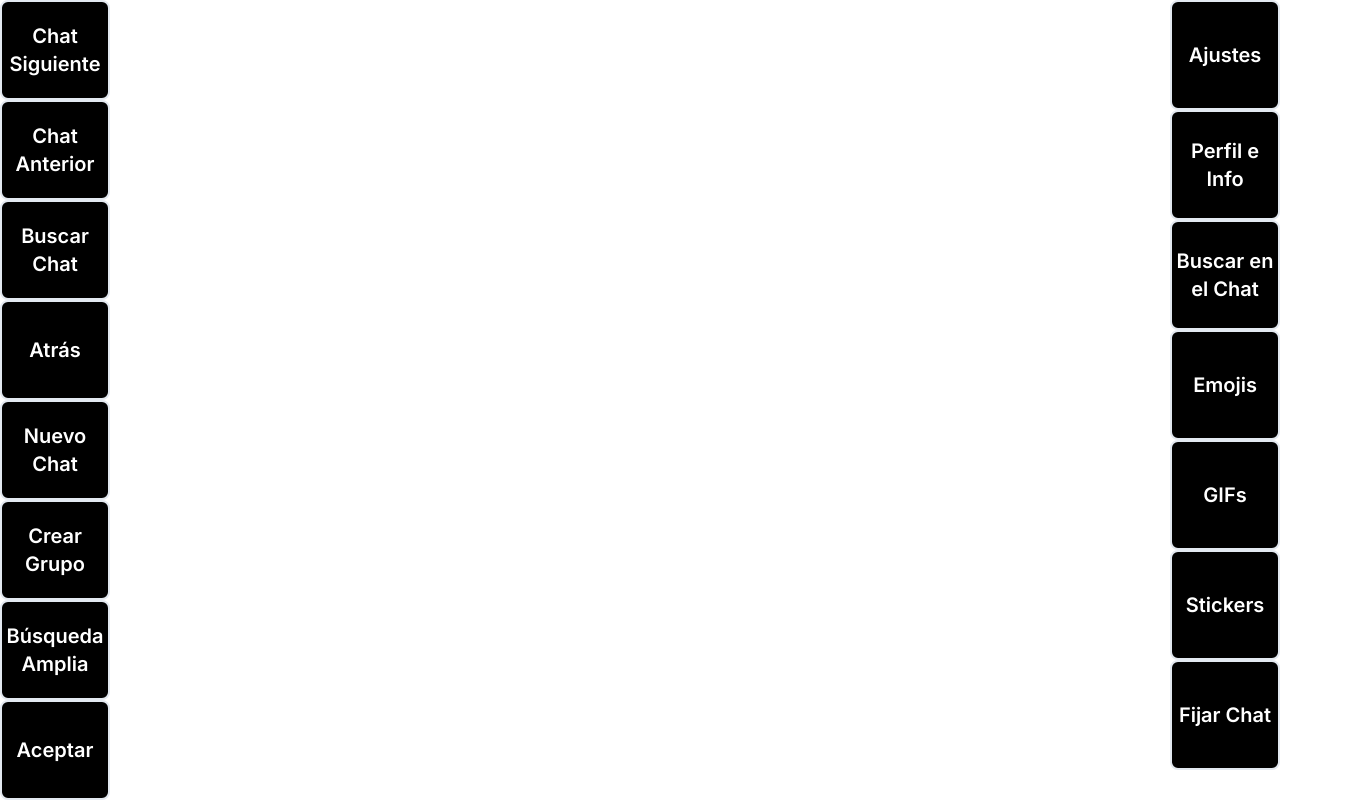
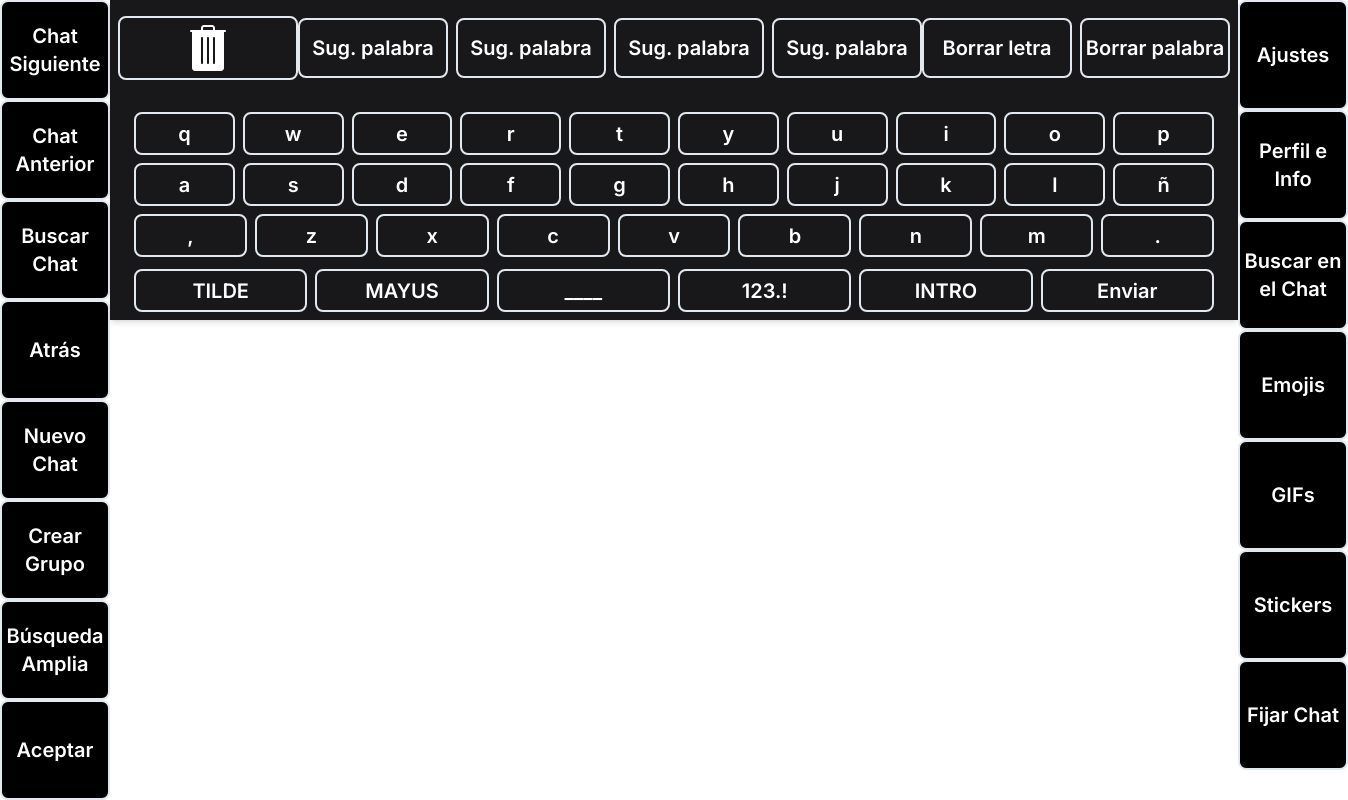
Before and after one commit to camilarojasfritz/neufitech, a Next.js app: page /whatsapp in a window 1280 px wide. Shown: the whole page, 1348 px wide, since content can reach past the window. Built offline with nearby package versions, Linux system fonts and the light colour scheme.

Commit message:
first iteration on global keyboard

```diff
--- a/global.d.ts
+++ b/global.d.ts
@@ -1,5 +1,6 @@
 interface Window {
   electronAPI: {
+    sendLetter: (keyPress: string) => void;
     sendKey: (keyPress: string) => void;
     speak: (text: string) => void;
     sendKeyCombination: (keys: array) => void;
--- a/main/preload.js
+++ b/main/preload.js
@@ -1,7 +1,6 @@
 const { contextBridge, ipcRenderer } = require("electron/renderer");
 
 contextBridge.exposeInMainWorld("electronAPI", {
-
   on: (channel, callback) => {
     ipcRenderer.on(channel, callback);
   },
@@ -10,4 +9,5 @@ contextBridge.exposeInMainWorld("electronAPI", {
   },
   sendKeyCombination: (keys) => ipcRenderer.send("send-key-combination", keys),
   sendKey: (key) => ipcRenderer.send("send-key", key),
+  sendLetter: (key) => ipcRenderer.send("send-letter", key),
 });
--- a/src/components/ButtonAnimation.tsx
+++ b/src/components/ButtonAnimation.tsx
@@ -73,7 +73,7 @@ const ButtonAnimation = ({
           }
         } else if (keyPress) {
           if (window.electronAPI) {
-            window.electronAPI.sendKey(keyPress);
+            window.electronAPI.sendLetter(keyPress);
           } else {
             console.log("No se puede usar keySender");
           }
--- a/src/components/Webview.tsx
+++ b/src/components/Webview.tsx
@@ -8,7 +8,7 @@ interface WebviewProps {
 const Webview: React.FC<WebviewProps> = ({ url }) => {
   return (
     <webview
-      className="h-[100%] w-[100%]"
+      className="h-[60%] w-[100%]"
       src={url}
       useragent="Mozilla/5.0 (Windows NT 10.0; WOW64) AppleWebKit/537.36 (KHTML, like Gecko) Chrome/126.0.6478.234 Safari/537.36"
     ></webview>
--- a/src/components/Whatsapp.tsx
+++ b/src/components/Whatsapp.tsx
@@ -1,10 +1,11 @@
 import React from "react";
 import Webview from "./Webview";
 import ButtonAnimation from "./ButtonAnimation";
+import TecladoGlobal from "./teclado/TecladoGlobal";
 
 const Whatsapp = () => {
   return (
-    <div className="h-[100vh] flex flex-row">
+    <div className="h-[100vh] w-screen flex flex-row">
       <div className="h-[100vh] flex flex-col">
         <ButtonAnimation
           propClass="w-[110px] h-[110px] bg-black"
@@ -48,7 +49,10 @@ const Whatsapp = () => {
         />
       </div>
 
-      <Webview url="https://web.whatsapp.com" />
+      <div className="h-[100vh] w-[100%]">
+        <Webview url="https://web.whatsapp.com" />
+        <TecladoGlobal />
+      </div>
 
       <div className="h-[100vh] flex flex-col">
         <ButtonAnimation
--- /dev/null
+++ b/src/components/teclado/TecladoGlobal.tsx
@@ -0,0 +1,220 @@
+"use client";
+import React, { useState, useEffect, useRef } from "react";
+import ButtonAnimation from "../ButtonAnimation";
+import trash from "../../../public/eliminar.svg";
+
+const TecladoGlobal = () => {
+  const KeyboardLayout = [
+    ["q", "w", "e", "r", "t", "y", "u", "i", "o", "p"],
+    ["a", "s", "d", "f", "g", "h", "j", "k", "l", "ñ"],
+    [",", "z", "x", "c", "v", "b", "n", "m", "."],
+  ];
+
+  const SymbolsLayoutPage1 = [
+    ["1", "2", "3", "4", "5", "6", "7", "8", "9", "0"],
+    ["@", "#", "$", "&", "_", "-", "(", ")", "=", "%"],
+    ["'", '"', "*", ":", ";", "/", "!", "?", "+"],
+  ];
+
+  const SymbolsLayoutPage2 = [
+    ["£", "€", "¥", "¢", "©", "®", "±", "÷", "¿"],
+    ["[", "]", "{", "}", "<", ">", "~", "^", "¡"],
+    ["`", "|", "\\", "×", "¬", "§", "¶", "•"],
+  ];
+
+  const tildeMap = {
+    a: "á",
+    e: "é",
+    i: "í",
+    o: "ó",
+    u: "ú",
+    n: "ñ",
+  };
+
+  const [output, setOutput] = useState<string>("");
+  const [isUpperCase, setIsUpperCase] = useState<boolean>(false);
+  const [showSymbols, setShowSymbols] = useState<boolean>(false);
+  const [symbolPage, setSymbolPage] = useState<number>(1);
+  const [isTildeActive, setIsTildeActive] = useState<boolean>(false);
+  const [isAllow, setIsAllow] = useState(false);
+  const [ejecFunction, setEjecFunction] = useState("");
+  const containerRef = useRef<HTMLDivElement | null>(null);
+
+  const currentSymbolsLayout =
+    symbolPage === 1 ? SymbolsLayoutPage1 : SymbolsLayoutPage2;
+
+  const changeState = (functionToEjec: string) => {
+    setIsAllow(true);
+    setEjecFunction(functionToEjec);
+  };
+
+  const deleteLastWord = () => {
+    const lastSpaceIndex = output.lastIndexOf(" ");
+    if (lastSpaceIndex === -1) {
+      for (let i = 0; i <= output.length; i++) {
+        window.electronAPI && window.electronAPI.sendLetter("back_space");
+      }
+      setOutput("");
+    } else {
+      let lastWord = output.split(" ").pop() as string;
+      console.log(lastWord);
+      for (let i = 0; i <= lastWord?.length; i++) {
+        window.electronAPI && window.electronAPI.sendLetter("back_space");
+      }
+      setOutput(output.substring(0, lastSpaceIndex));
+    }
+  };
+
+  const deleteAll = () => {
+    for (let i = 0; i <= output.length; i++) {
+      window.electronAPI && window.electronAPI.sendLetter("back_space");
+    }
+    setOutput("");
+  };
+
+  const getUpdatedKeyboardLayout = () => {
+    let layout = KeyboardLayout;
+
+    if (isTildeActive) {
+      layout = layout.map((row) =>
+        row.map((key) =>
+          key in tildeMap ? tildeMap[key as keyof typeof tildeMap] : key
+        )
+      );
+    }
+
+    if (isUpperCase) {
+      layout = layout.map((row) => row.map((key) => key.toUpperCase()));
+    }
+
+    return layout;
+  };
+
+  const functionAction = (key?: string) => {
+    ejecFunction === "deleteAll" && deleteAll();
+    ejecFunction === "deleteOne" && setOutput((prev) => prev.slice(0, -1));
+    ejecFunction === "deleteLastWord" && deleteLastWord();
+    ejecFunction === "changeTilde" && setIsTildeActive(!isTildeActive);
+    ejecFunction === "changeMayus" && setIsUpperCase(!isUpperCase);
+    ejecFunction === "changeSymbol" && setShowSymbols(!showSymbols);
+    ejecFunction === "spaceKey" && setOutput((prev) => prev + " ");
+    ejecFunction === "enterKey" && setOutput((prev) => prev + "\n");
+    ejecFunction.includes("pressKey") &&
+      ((key = ejecFunction.split(" ")[1]), setOutput((prev) => prev + key));
+  };
+
+  useEffect(() => {
+    functionAction();
+    setIsAllow(false);
+    setEjecFunction("");
+  }, [isAllow === true]);
+
+  useEffect(() => {
+    console.log(output);
+  }, [output]);
+
+  return (
+    <div
+      className="flex flex-col gap-8 items-center bg-keyboardHeader shadow-md h-[40%]"
+      ref={containerRef}
+    >
+      <div className="bg-zinc-900 flex flex-col w-full h-full gap-8 pt-4 p-2">
+        <div className="flex flex-row justify-between items-center">
+          <ButtonAnimation
+            functionKeyboard={{ funct: "deleteAll", state: changeState }}
+            imagen={{ src: trash, width: 50, height: 50, add: "invert" }}
+            propClass="w-[180px] h-[64px] flex justify-center items-center"
+          />
+          <div className="flex gap-2">
+            <ButtonAnimation
+              propClass="min-w-[150px] h-[60px]"
+              text="Sug. palabra"
+            />
+            <ButtonAnimation
+              propClass="min-w-[150px] h-[60px]"
+              text="Sug. palabra"
+            />
+            <ButtonAnimation
+              propClass="min-w-[150px] h-[60px]"
+              text="Sug. palabra"
+            />
+            <ButtonAnimation
+              propClass="min-w-[150px] h-[60px]"
+              text="Sug. palabra"
+            />
+          </div>
+          <div className="flex gap-2">
+            <ButtonAnimation
+              functionKeyboard={{ funct: "deleteOne", state: changeState }}
+              keyPress="back_space"
+              propClass="min-w-[150px] h-[60px]"
+              text="Borrar letra"
+            />
+            <ButtonAnimation
+              functionKeyboard={{ funct: "deleteLastWord", state: changeState }}
+              propClass="min-w-[150px] h-[60px]"
+              text="Borrar palabra"
+            />
+          </div>
+        </div>
+        <div className="grid gap-2 w-full h-full px-4">
+          {(showSymbols
+            ? currentSymbolsLayout
+            : getUpdatedKeyboardLayout()
+          ).map((row, rowIndex) => (
+            <div key={rowIndex} className="flex justify-center gap-2">
+              {row.map((key, index) => (
+                <ButtonAnimation
+                  key={`${rowIndex}-${index}`}
+                  text={key}
+                  propClass="w-full h-full text-5xl"
+                  keyPress={key}
+                  functionKeyboard={{
+                    funct: `pressKey ${key}`,
+                    state: changeState,
+                  }}
+                />
+              ))}
+            </div>
+          ))}
+          <div className="flex justify-center gap-2 mt-1">
+            <ButtonAnimation
+              functionKeyboard={{ funct: "changeTilde", state: changeState }}
+              propClass="w-full h-full"
+              text="TILDE"
+            />
+            <ButtonAnimation
+              functionKeyboard={{ funct: "changeMayus", state: changeState }}
+              propClass="w-full h-full"
+              text="MAYUS"
+            />
+            <ButtonAnimation
+              keyPress="space"
+              propClass="w-full h-full"
+              text="____"
+              functionKeyboard={{ funct: "spaceKey", state: changeState }}
+            />
+            <ButtonAnimation
+              functionKeyboard={{ funct: "changeSymbol", state: changeState }}
+              propClass="w-full h-full"
+              text="123.!"
+            />
+            <ButtonAnimation
+              propClass="w-full h-full"
+              text="INTRO"
+              keyCombination={["shift", "enter"]}
+            />
+            <ButtonAnimation
+              propClass="w-full h-full"
+              text="Enviar"
+              keyPress={"enter"}
+              functionKeyboard={{ funct: "deleteAll", state: changeState }}
+            />
+          </div>
+        </div>
+      </div>
+    </div>
+  );
+};
+
+export default TecladoGlobal;
```
Also changed, not shown: main/main.js (+34 -0 lines), 1 other file (tests, documents, lock files or other folders).
